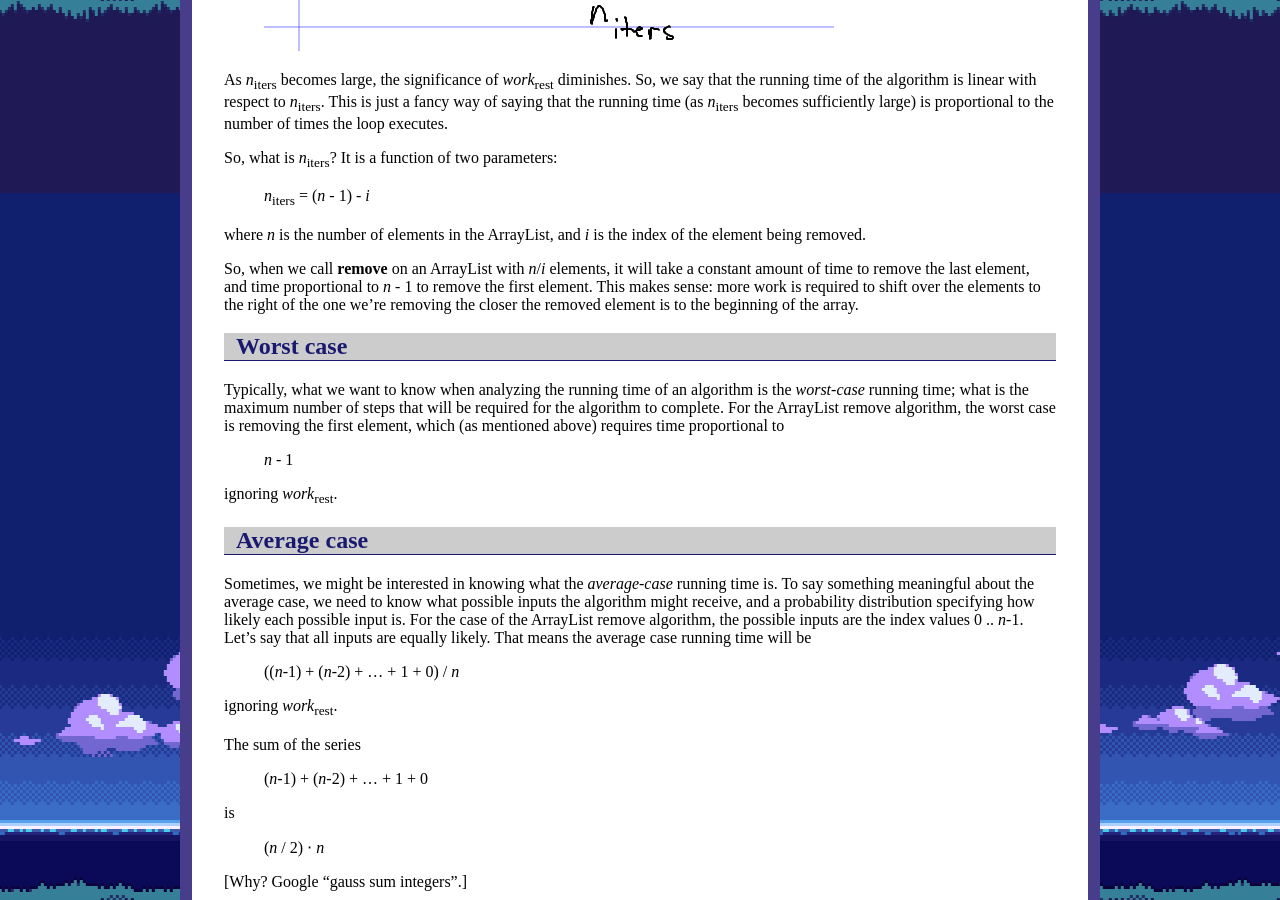
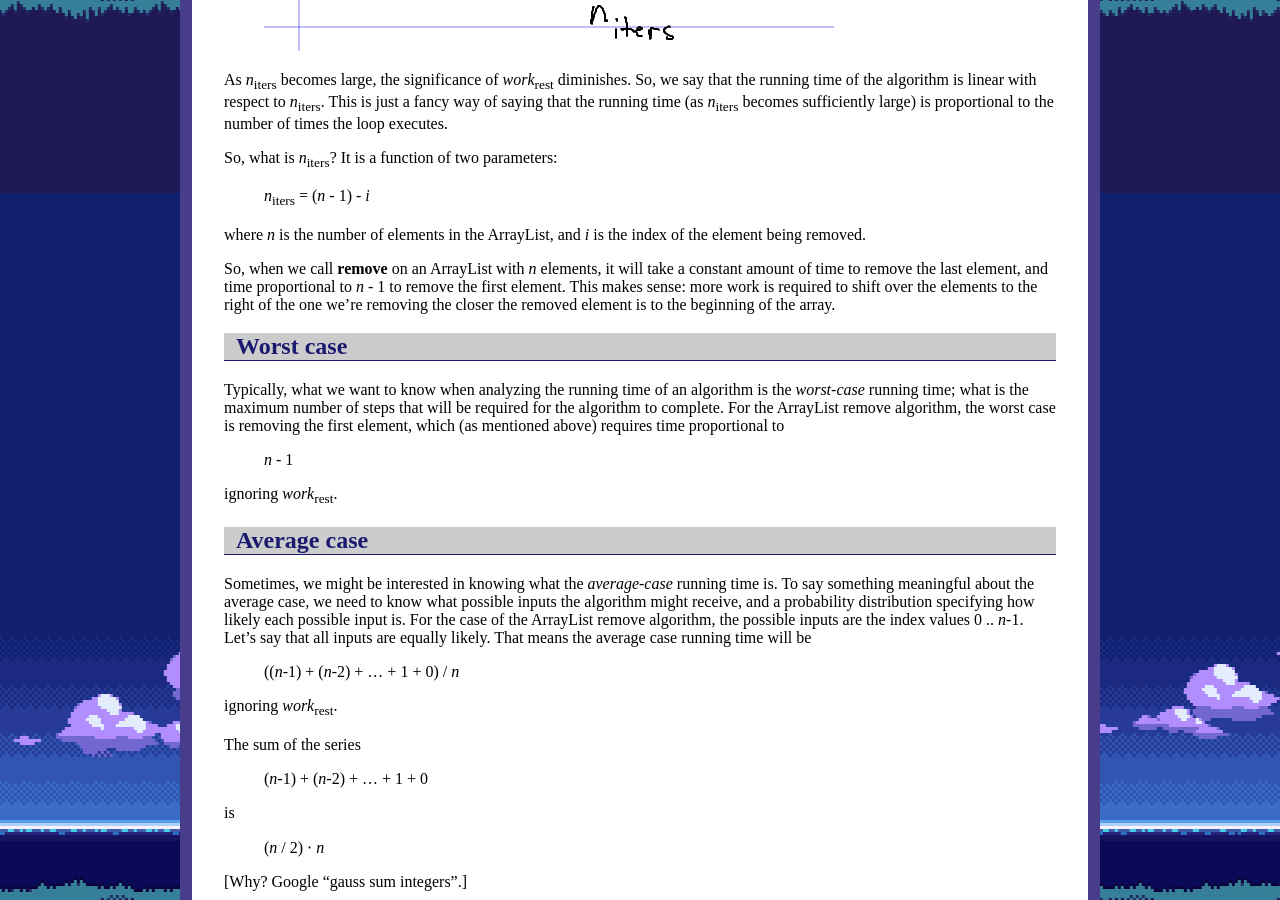
Before and after one commit to ycpcs/cs201-fall2020, a Jekyll site: the page built from lectures/lecture12.md, in a window 1280 px wide and 900 px high, scrolled down 3407 px. Built offline with Jekyll 4.4.1, drawn with Linux system fonts in a browser that asks for light colours.

```diff
--- a/lectures/lecture12.md
+++ b/lectures/lecture12.md
@@ -185,7 +185,7 @@ So, what is <i>n</i><sub>iters</sub>? It is a function of two parameters:
 
 where <i>n</i> is the number of elements in the ArrayList, and <i>i</i> is the index of the element being removed.
 
-So, when we call **remove** on an ArrayList with *n*/*i* elements, it will take a constant amount of time to remove the last element, and time proportional to *n* - 1 to remove the first element. This makes sense: more work is required to shift over the elements to the right of the one we're removing the closer the removed element is to the beginning of the array.
+So, when we call **remove** on an ArrayList with *n* elements, it will take a constant amount of time to remove the last element, and time proportional to *n* - 1 to remove the first element. This makes sense: more work is required to shift over the elements to the right of the one we're removing the closer the removed element is to the beginning of the array.
 
 Worst case
 ----------
```
